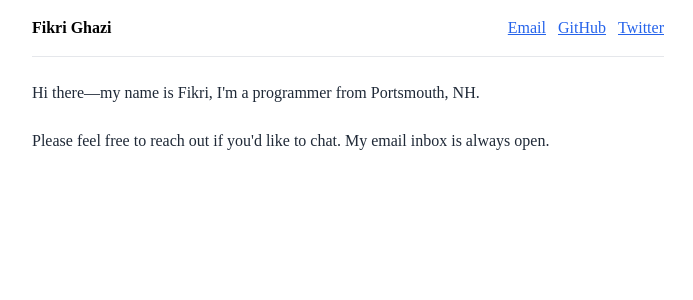
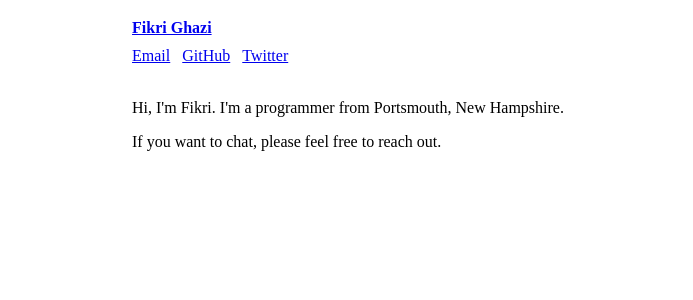
Before and after one commit to mughazi/mghazi.com, a Next.js app: page / in a window 1280 px wide. Shown: the top 300 px of the page, without its empty margins (292-985 px from the left). Built offline with nearby package versions, Linux system fonts and the light colour scheme.

Commit message:
simplify

```diff
--- a/components/layout.js
+++ b/components/layout.js
@@ -2,7 +2,7 @@ import Meta from "../components/meta";
 
 export default function Layout({ preview, children }) {
   return (
-    <div className="h-screen text-gray-800 ">
+    <div style={{ display: "flex", justifyContent: "center" }}>
       <Meta />
       {children}
       {/* <Footer /> */}
--- a/pages/_app.js
+++ b/pages/_app.js
@@ -1,4 +1,4 @@
-import "../styles/index.css";
+// import "../styles/index.css";
 
 export default function MyApp({ Component, pageProps }) {
   return <Component {...pageProps} />;
--- a/pages/index.js
+++ b/pages/index.js
@@ -3,7 +3,7 @@ import MoreStories from "../components/more-stories";
 import Layout from "../components/layout";
 import { getAllPosts } from "../lib/api";
 import Head from "next/head";
-import Header from "../components/header";
+import Link from "next/link";
 
 export default function Index({ allPosts }) {
   const morePosts = allPosts.slice();
@@ -13,19 +13,30 @@ export default function Index({ allPosts }) {
         <Head>
           <title>Fikri Ghazi</title>
         </Head>
-        <Container>
-          <Header />
-          <article className="py-6 space-y-6">
+        <div style={{ maxWidth: 780 }}>
+          <header>
+            <h1 style={{ fontSize: "1rem" }}>
+              <Link href={"/"}>Fikri Ghazi</Link>
+            </h1>
+            <nav style={{ display: "flex", gap: 12 }}>
+              <a href="mailto:fikri@mghazi.com">Email</a>
+              <a href="https://github.com/fikrigha" target="_blank">
+                GitHub
+              </a>
+              <a href="https://twitter.com/fikrigha" target="_blank">
+                Twitter
+              </a>
+            </nav>
+          </header>
+          <br />
+          <main>
             <p>
-              Hi there—my name is Fikri, I'm a programmer from Portsmouth, NH.
+              Hi, I'm Fikri. I'm a programmer from Portsmouth, New Hampshire.
             </p>
-            <p>
-              Please feel free to reach out if you'd like to chat. My email
-              inbox is always open.
-            </p>
-          </article>
+            <p>If you want to chat, please feel free to reach out.</p>
+          </main>
           {morePosts.length > 0 && <MoreStories posts={morePosts} />}
-        </Container>
+        </div>
       </Layout>
     </>
   );
```
